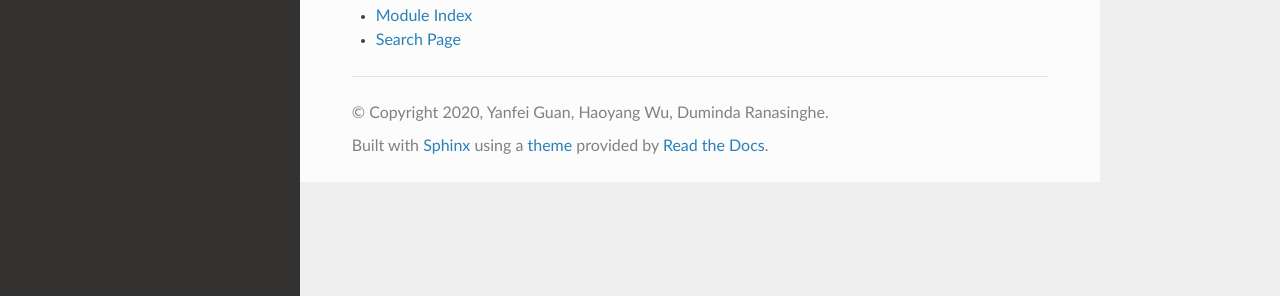
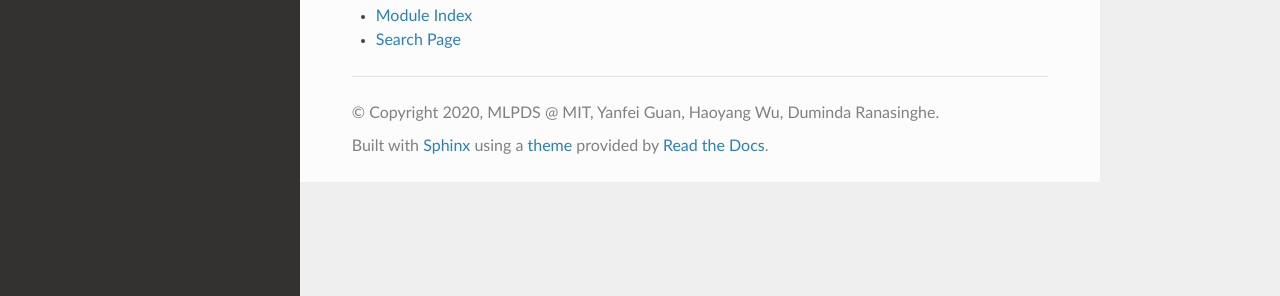
Before and after one commit to yanfeiguan/qmdesc, a Sphinx documentation site: the page built from docs/source/index.rst, in a window 1280 px wide. Shown: the part 241-537 px from the top of the page. Built offline with Sphinx 7.4.7 and the Read the Docs theme 2.0.0, drawn with Linux system fonts in a browser that asks for light colours.

Commit message:
update docs

```diff
--- a/docs/source/conf.py
+++ b/docs/source/conf.py
@@ -18,7 +18,7 @@ sys.path.insert(0, os.path.abspath('../../qmdesc'))
 # -- Project information -----------------------------------------------------
 
 project = 'qmdesc'
-copyright = '2020, Yanfei Guan, Haoyang Wu, Duminda Ranasinghe'
+copyright = '2020, MLPDS @ MIT, Yanfei Guan, Haoyang Wu, Duminda Ranasinghe'
 author = 'Yanfei Guan, Haoyang Wu, Duminda Ranasinghe'
 
 # The full version, including alpha/beta/rc tags
```
Also changed, not shown: README.md (+2 -0 lines).
